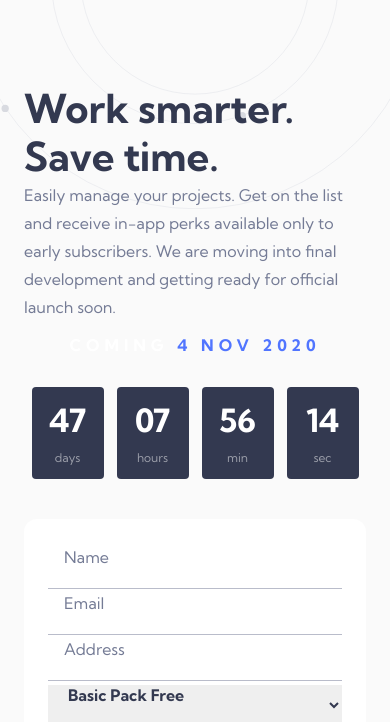
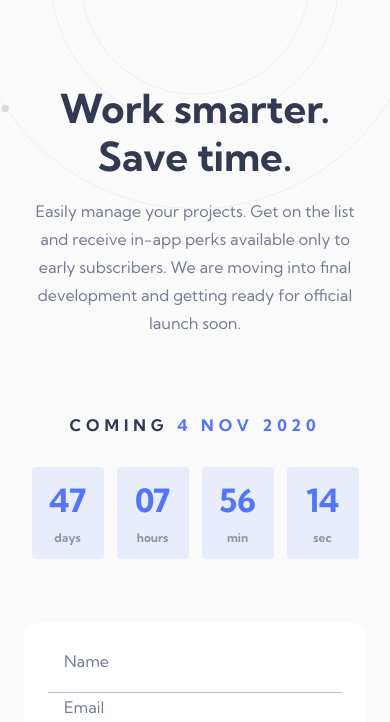
Before and after one commit to miguelzaga/officelite-coming-soon-site, a plain HTML site: page sign-up.html in a window 390 px wide. Shown: the part 79-801 px from the top of the page. Drawn offline with Linux system fonts and the light colour scheme.

Commit message:
style sign-content and countdown for mobile

```diff
--- a/stylesheets/scss/01-abstracts/_variables.scss
+++ b/stylesheets/scss/01-abstracts/_variables.scss
@@ -9,7 +9,8 @@
   --bg-btn-2: #5175ff26;
   --bg-btn-2--hover: #829cff40;
   --bg-btn-3: #ffffff;
-    --bg-coundown: #333950;
+  --bg-countdown: #333950;
+  --bg-countdown--alt: #5175ff1a;
   --font-main-1: #333950;
   --font-main-2: #747b95;
   --font-light: #ffffff;
--- a/stylesheets/scss/05-components/_countdown.scss
+++ b/stylesheets/scss/05-components/_countdown.scss
@@ -20,7 +20,7 @@
   }
 
   &__card {
-    background-color: var(--bg-coundown);
+    background-color: var(--bg-countdown);
     color: var(--font-light);
     width: 72px;
     height: 92px;
@@ -39,6 +39,7 @@
 
   &__date {
     font-size: a.rem(12px);
+    font-weight: a.$font-bold;
     opacity: 0.5;
     text-transform: lowercase;
   }
@@ -91,3 +92,28 @@
     }
   }
 }
+
+// Signup Countdown
+.signup-countdown .countdown {
+  margin-bottom: 64px;
+
+  &__title {
+    color: var(--font-main-1);
+  }
+
+  &__container {
+    margin-bottom: 0;
+  }
+
+  &__card {
+    background-color: var(--bg-countdown--alt);
+  }
+
+  &__number {
+    color: var(--font-highlight);
+  }
+
+  &__date {
+    color: var(--font-main-1);
+  }
+}
--- a/stylesheets/scss/05-components/_index.scss
+++ b/stylesheets/scss/05-components/_index.scss
@@ -2,3 +2,4 @@
 @forward "pricing";
 @forward "countdown";
 @forward "footer-home";
+@forward "sign-content";
--- /dev/null
+++ b/stylesheets/scss/05-components/_sign-content.scss
@@ -0,0 +1,14 @@
+@use "./../01-abstracts/" as a;
+
+.sign-content {
+  text-align: center;
+
+  &__title {
+    margin-bottom: 16px;
+  }
+
+  &__description {
+    max-width: 573px;
+    margin: auto auto 64px;
+  }
+}
```
Also changed, not shown: stylesheets/css/style.css, 1 other file. Lines whose indentation alone changed are shown as unchanged.
